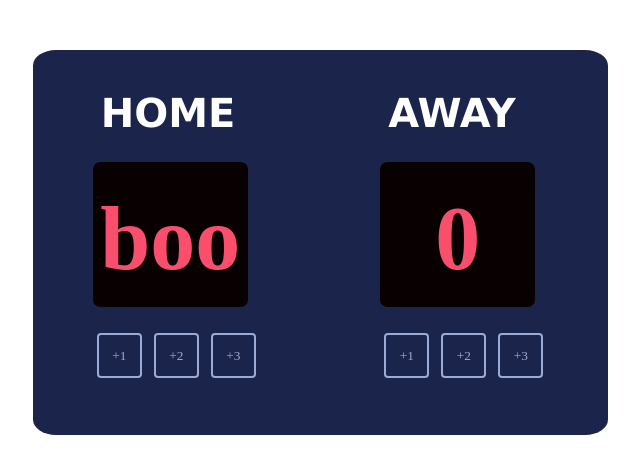
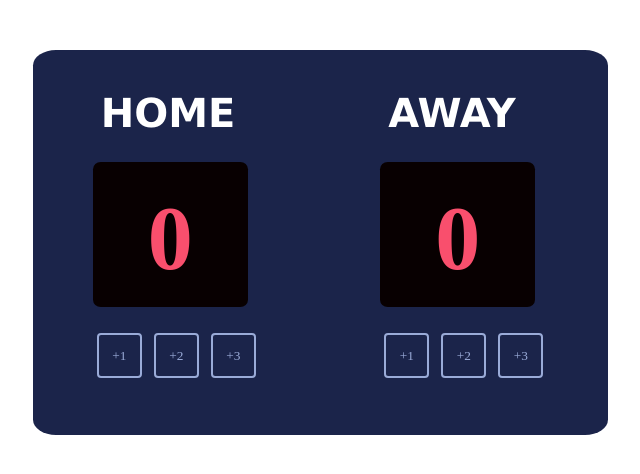
Before and after one commit to ant-chantrell/Basketball-scoreboard, a website built with Vite: page index.html in a window 1280 px wide. Shown: the whole page, without its empty margins (320-960 px from the left). Built offline with nearby package versions, Linux system fonts and the light colour scheme; files whose address does not match are found by name.

Commit message:
revert back to previous

```diff
--- a/index.html
+++ b/index.html
@@ -7,7 +7,7 @@
             <div>
                 <h3>HOME</h3>
                 <div>
-                    <h2  class="home" id="home-el">boo</h2>
+                    <h2  class="home" id="home-el">0</h2>
                 </div>
                 <div>
                     <button id="home-btn-1" onclick="homeOne()">+1</button>
```
